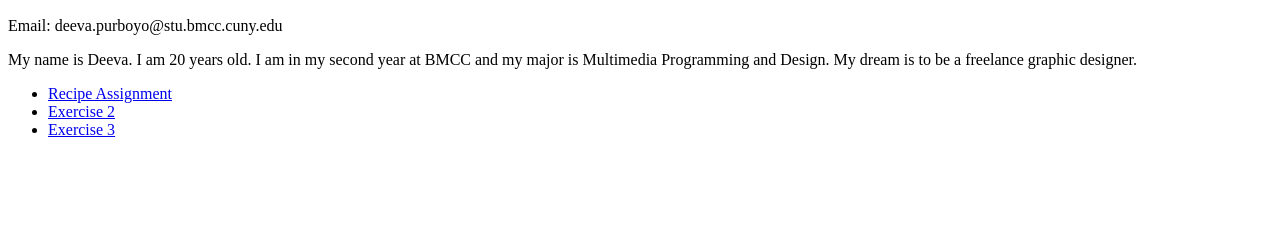
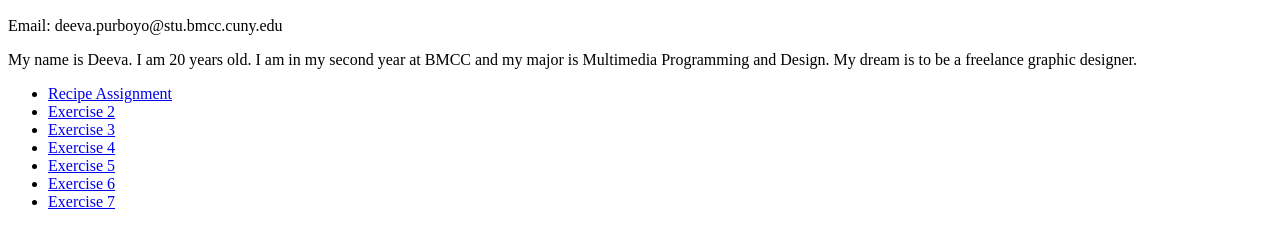
Before and after one commit to deevapurboyo/mmp240, a plain HTML site: page index.html in a window 1280 px wide. Shown: the part 269-514 px from the top of the page. Drawn offline with Linux system fonts and the light colour scheme.

Commit message:
exercises

```diff
--- a/index.html
+++ b/index.html
@@ -15,6 +15,10 @@
   <li><a href="recipe/recipe.html">Recipe Assignment</a></li>
   <li><a href="exercise2/exercise2.html">Exercise 2</li>
   <li><a href="exercise3.html">Exercise 3</li>
+  <li><a href="exercise4/exercise4.html">Exercise 4</li>
+  <li><a href="exercise5.html">Exercise 5</li>
+  <li><a href="exercise6.html">Exercise 6</li>
+  <li><a href="exercise7.html">Exercise 7</li>
 </ul>
 </body>
 </html>
```
